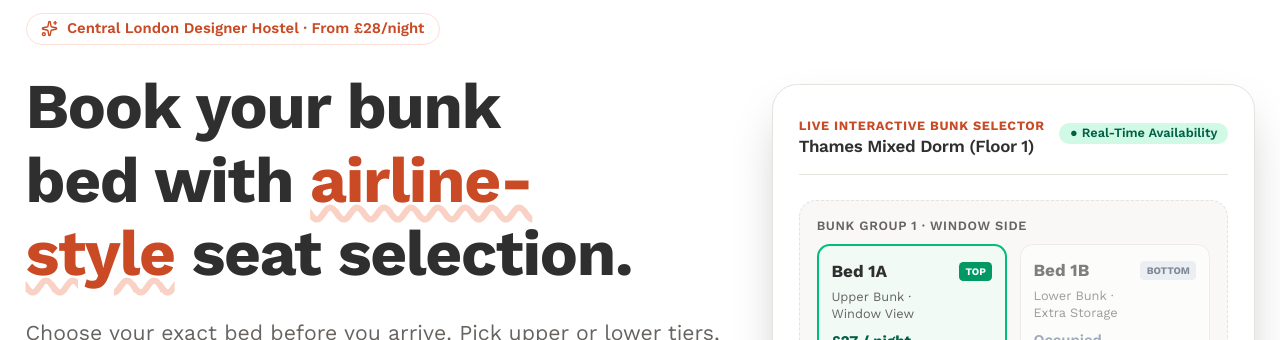
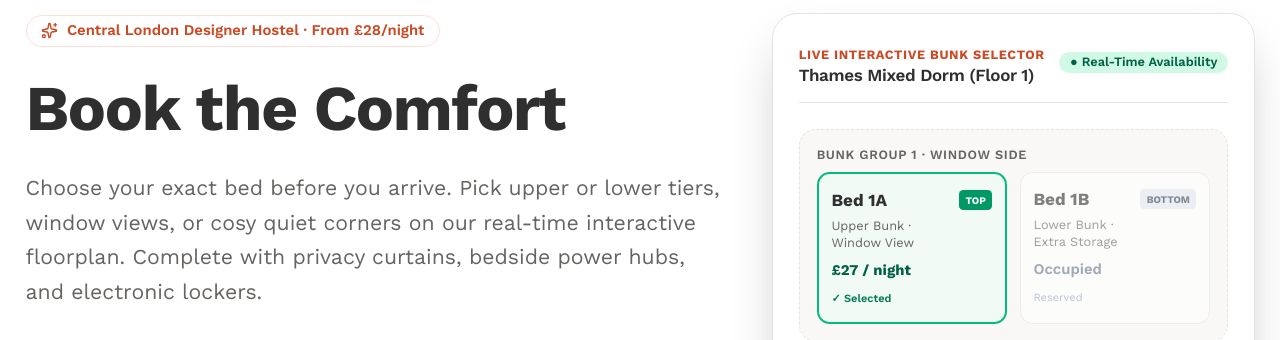
Before and after one commit to fahadkhalid211/cleaning-app, a Next.js app: page /hostel in a window 1280 px wide. Shown: the part 158-498 px from the top of the page. Built offline with nearby package versions, Linux system fonts and the light colour scheme; no server answers.

Commit message:
fix(hostel): update hero title to 'Book the Comfort'

```diff
--- a/src/app/(site)/hostel/page.tsx
+++ b/src/app/(site)/hostel/page.tsx
@@ -125,9 +125,7 @@ export default function HostelLandingPage() {
               </div>
 
               <h1 className="text-4xl sm:text-5xl lg:text-6xl font-bold tracking-tight text-ink">
-                Book your bunk bed with{' '}
-                <span className="text-brand-strong underline decoration-brand/30 decoration-wavy">airline-style</span>{' '}
-                seat selection.
+                Book the Comfort
               </h1>
 
               <p className="text-lg sm:text-xl text-muted max-w-2xl leading-relaxed">
```
